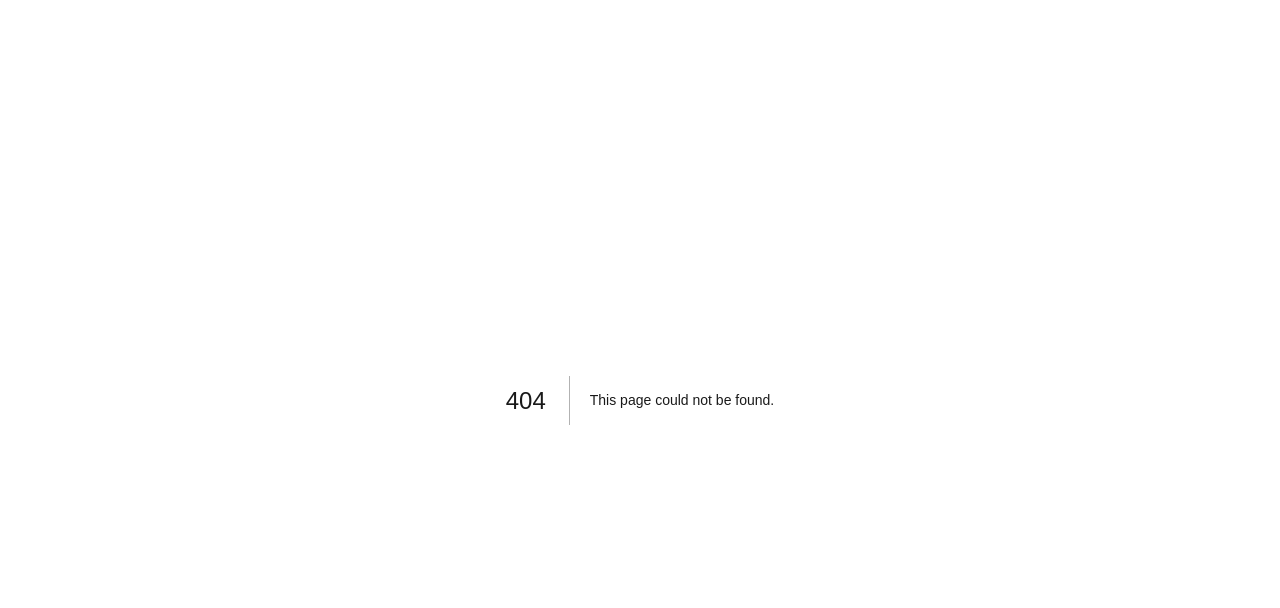
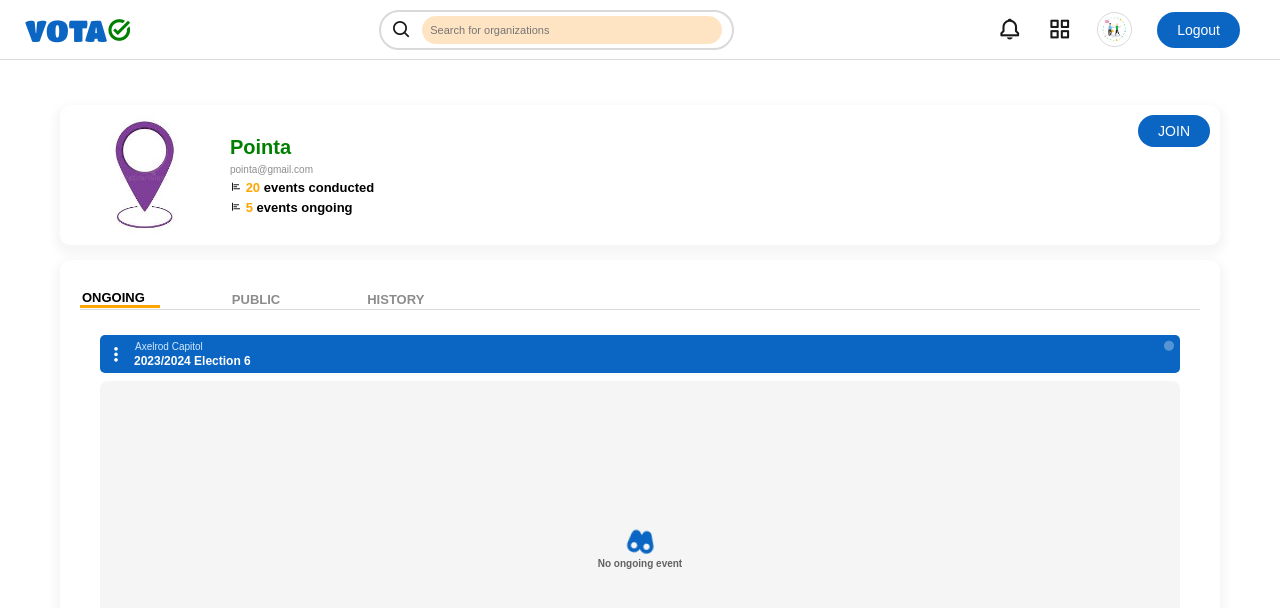
Before and after one commit to Paul-Chidiadi/Vota, a Next.js app: page /dashboard/elector/orgs in a window 1280 px wide. Before the commit this address had no page. Shown: the top 608 px of the page. Built offline with nearby package versions, Linux system fonts and the light colour scheme; a web font is replaced by a local one.

Commit message:
Created electors view of single orgs page

```diff
--- /dev/null
+++ b/app/dashboard/elector/orgs/page.js
@@ -0,0 +1,16 @@
+'use client';
+import Image from 'next/image';
+import Link from 'next/link';
+import { useRouter } from 'next/navigation';
+import Orgpage from '/components/global/Orgpage.js';
+import React, { useState } from 'react';
+
+export default function Page() {
+  const router = useRouter();
+
+  return (
+    <section className="orgs-single-page">
+      <Orgpage />
+    </section>
+  );
+}
--- a/app/globals.css
+++ b/app/globals.css
@@ -896,3 +896,13 @@ section {
     gap: 5px;
   }
 }
+
+/* Elector orgs single page */
+.orgs-single-page {
+  width: 100%;
+  height: 90vh;
+  overflow-x: hidden;
+  overflow-y: auto;
+  padding-top: 45px;
+  background-color: var(--white);
+}
--- a/components/global/Events.js
+++ b/components/global/Events.js
@@ -14,6 +14,7 @@ const Events = () => {
           <h4>Ongoing Events</h4>
           <i className="bx bx-poll bx-rotate-270"></i>
         </div>
+
         {/* LIST OF EVENTS */}
         <div className="event-list">
           {/* when event list is full */}
@@ -37,6 +38,7 @@ const Events = () => {
               <h5>2023/2024 Election 6</h5>
             </div>
           </div>
+
           {/* when event list is empty */}
           <div className="empty-list">
             <i className="bx bxs-binoculars bx-tada"></i>
--- /dev/null
+++ b/components/global/Orgpage.js
@@ -0,0 +1,144 @@
+'use client';
+import React, { useState, useRef } from 'react';
+import Link from 'next/link';
+import Image from 'next/image';
+import './orgpage.css';
+import { useRouter } from 'next/navigation';
+
+const Orgpage = () => {
+  const [ongoing, setOngoing] = useState(true);
+  const [pub, setPub] = useState(false);
+  const [history, setHistory] = useState(false);
+  const myElementRef = useRef(null);
+  const router = useRouter();
+
+  return (
+    <>
+      {/* top section */}
+      <div className="org-single-top">
+        <Image className="img" src="/images/icon2.jpg" width={150} height={150} alt="vog" />
+        <div className="parted">
+          <h1>Pointa</h1>
+          <small>pointa@gmail.com</small>
+          <p>
+            <i className="bx bx-poll"></i> <span>20</span> events conducted
+          </p>
+          <p>
+            <i className="bx bx-poll"></i> <span>5</span> events ongoing
+          </p>
+        </div>
+        <button className="btn" onClick={() => {}}>
+          JOIN
+        </button>
+      </div>
+
+      {/* body section */}
+      <div className="org-single-body">
+        <div className="navigation">
+          <h3
+            style={ongoing ? { fontWeight: 'bold', color: 'black', borderBottom: '3px solid orange' } : {}}
+            onClick={() => {
+              setOngoing(true);
+              setPub(false);
+              setHistory(false);
+              myElementRef.current.style.transform = `translateX(-0%)`;
+            }}
+          >
+            {' '}
+            ONGOING
+          </h3>
+          <h3
+            style={pub ? { fontWeight: 'bold', color: 'black', borderBottom: '3px solid orange' } : {}}
+            onClick={() => {
+              setOngoing(false);
+              setPub(true);
+              setHistory(false);
+              myElementRef.current.style.transform = `translateX(-100%)`;
+            }}
+          >
+            PUBLIC
+          </h3>
+          <h3
+            style={history ? { fontWeight: 'bold', color: 'black', borderBottom: '3px solid orange' } : {}}
+            onClick={() => {
+              setOngoing(false);
+              setPub(false);
+              setHistory(true);
+              myElementRef.current.style.transform = `translateX(-200%)`;
+            }}
+          >
+            HISTORY
+          </h3>
+        </div>
+
+        <div className="slider" id="myElement" ref={myElementRef}>
+          {/* ONGOING */}
+          <div className="slide">
+            <div className="event-list">
+              {/* when event list is full */}
+              <div className="event-item">
+                <div className="event-org">
+                  <small>Axelrod Capitol</small>
+                  <i className="bx bxs-circle"></i>
+                </div>
+                <div className="event-name">
+                  <i className="bx bx-dots-vertical-rounded"></i>
+                  <h5>2023/2024 Election 6</h5>
+                </div>
+              </div>
+              {/* when event list is empty */}
+              <div className="empty-list">
+                <i className="bx bxs-binoculars bx-tada"></i>
+                <small>No ongoing event</small>
+              </div>
+            </div>
+          </div>
+
+          {/* PUBLIC */}
+          <div className="slide">
+            <div className="event-list">
+              {/* when event list is full */}
+              <div className="event-item">
+                <div className="event-org">
+                  <small>Axelrod Capitol</small>
+                </div>
+                <div className="event-name">
+                  <i className="bx bx-dots-vertical-rounded"></i>
+                  <h5>2023/2024 Election 6</h5>
+                </div>
+              </div>
+              {/* when event list is empty */}
+              <div className="empty-list">
+                <i className="bx bxs-binoculars bx-tada"></i>
+                <small>No Public event</small>
+              </div>
+            </div>
+          </div>
+
+          {/* HISTORY */}
+          <div className="slide">
+            <div className="event-list">
+              {/* when event list is full */}
+              <div className="event-item">
+                <div className="event-org">
+                  <small>Axelrod Capitol</small>
+                </div>
+                <div className="event-name">
+                  <i className="bx bx-dots-vertical-rounded"></i>
+                  <h5>2023/2024 Election 6</h5>
+                </div>
+              </div>
+              {/* when event list is empty */}
+              <div className="empty-list">
+                <i className="bx bxs-binoculars bx-tada"></i>
+                <small>No history event</small>
+              </div>
+            </div>
+          </div>
+        </div>
+      </div>
+    </>
+  );
+};
+
+export default Orgpage;
--- /dev/null
+++ b/components/global/orgpage.css
@@ -0,0 +1,103 @@
+.org-single-top {
+  position: relative;
+  width: 100%;
+  display: flex;
+  justify-content: flex-start;
+  align-items: center;
+  padding: 10px;
+  margin-bottom: 15px;
+  border-radius: 10px;
+  box-shadow: 0px 5px 8px 5px var(--black-a04);
+}
+.org-single-top button {
+  position: absolute;
+  top: 10px;
+  right: 10px;
+  padding-top: 8px;
+  padding-bottom: 8px;
+}
+.org-single-top .img {
+  width: 150px;
+  height: 120px;
+  object-fit: contain;
+  display: flex;
+  justify-content: center;
+  align-items: center;
+}
+.org-single-top .parted {
+  display: flex;
+  flex-direction: column;
+  justify-content: center;
+  align-items: flex-start;
+  gap: 5px;
+  padding: 10px;
+}
+.org-single-top .parted h1 {
+  font-size: 20px;
+  font-weight: bold;
+  color: green;
+  text-align: left;
+}
+.org-single-top .parted small {
+  font-size: 10px;
+  color: var(--black-a45);
+  text-align: left;
+}
+.org-single-top .parted p {
+  font-size: 13px;
+  font-weight: bold;
+  color: var(--black);
+  text-align: left;
+}
+.org-single-top .parted p span {
+  color: orange;
+}
+.org-single-top .parted p i {
+  font-size: 12px;
+}
+.org-single-body {
+  width: 100%;
+  height: fit-content;
+  padding: 30px 20px;
+  margin-bottom: 20px;
+  border-radius: 10px;
+  box-shadow: 0px 5px 8px 5px var(--black-a04);
+  overflow: hidden;
+}
+.org-single-body .navigation {
+  width: 100%;
+  padding-bottom: 1px;
+  display: flex;
+  justify-content: flex-start;
+  align-items: center;
+  gap: 70px;
+  border-bottom: 1px solid var(--black-a15);
+}
+.org-single-body .navigation h3 {
+  font-size: 13px;
+  cursor: pointer;
+  color: var(--black-a45);
+  transition: 0.2s ease-in-out;
+  padding-left: 2px;
+  padding-right: 15px;
+}
+.org-single-body .navigation h3:hover {
+  font-weight: bold;
+  color: var(--black);
+}
+.slider {
+  width: 100%;
+  height: fit-content;
+  display: grid;
+  grid-template-columns: 100% 100% 100%;
+  transition: transform 0.5s ease;
+}
+.slide {
+  height: 400px;
+  display: flex;
+  align-items: flex-start;
+  justify-content: center;
+  padding-top: 20px;
+  padding-right: 20px;
+  padding-left: 20px;
+}
--- a/components/navigation/navbar.css
+++ b/components/navigation/navbar.css
@@ -21,6 +21,7 @@
   object-fit: contain;
   width: 35px;
   height: 35px;
+  cursor: pointer;
 }
 .dashboard-page-top .nav-search {
   width: fit-content;
```
